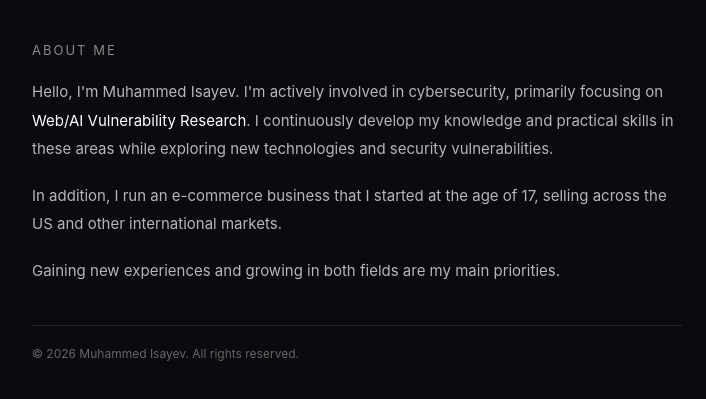
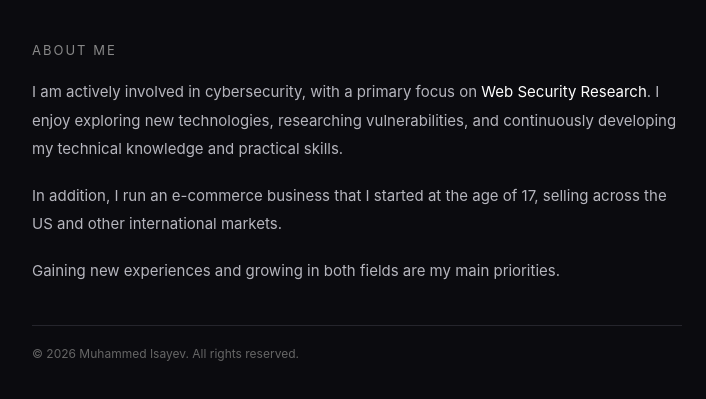
Before and after one commit to Muhammedisaa7/muhammed-isayev.github.io, a plain HTML site: page index.html in a window 1280 px wide. Shown: the part 255-654 px from the top of the page, without its empty margins (283-989 px from the left). Drawn offline with Linux system fonts and the light colour scheme.

Commit message:
Revise About Me section for clarity and focus
Updated personal introduction to emphasize focus on Web Security Research and continuous learning.

```diff
--- a/index.html
+++ b/index.html
@@ -87,12 +87,11 @@
             <div class="section-title">About Me</div>
 
             <p>
-                Hello, I'm Muhammed Isayev. I'm actively involved
-                in cybersecurity, primarily focusing on
-                <span class="highlight">Web/AI Vulnerability Research</span>.
-                I continuously develop my knowledge and practical
-                skills in these areas while exploring new
-                technologies and security vulnerabilities.
+                 I am actively involved in cybersecurity, with a primary
+    focus on <span class="highlight">Web Security Research</span>.
+    I enjoy exploring new technologies, researching
+    vulnerabilities, and continuously developing my
+    technical knowledge and practical skills.
             </p>
 
             <p>
```
